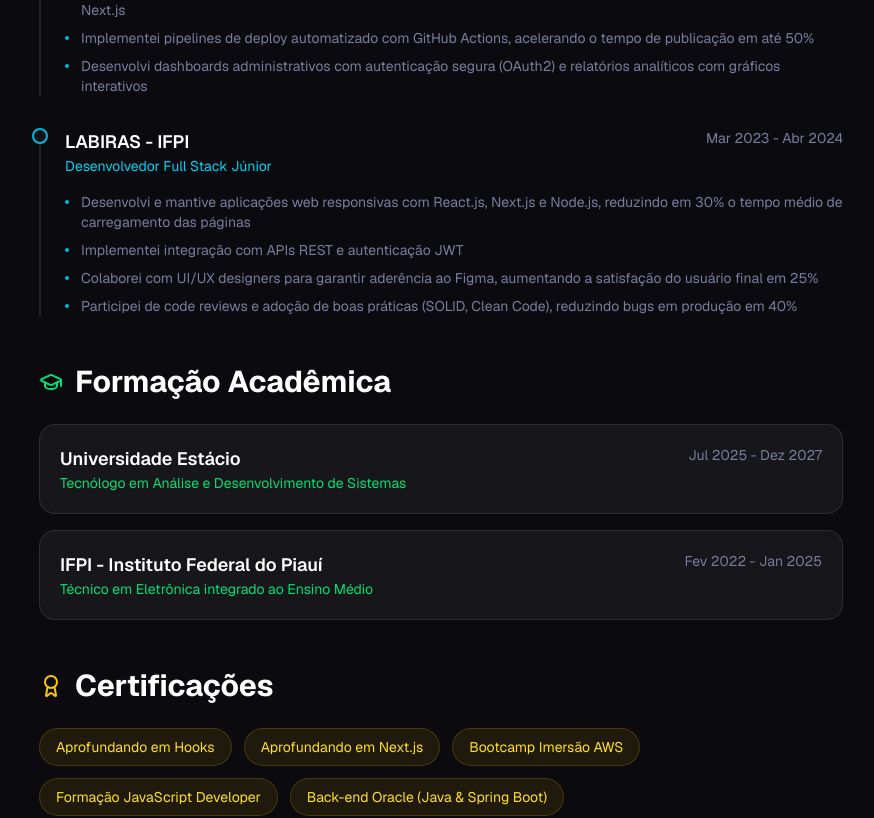
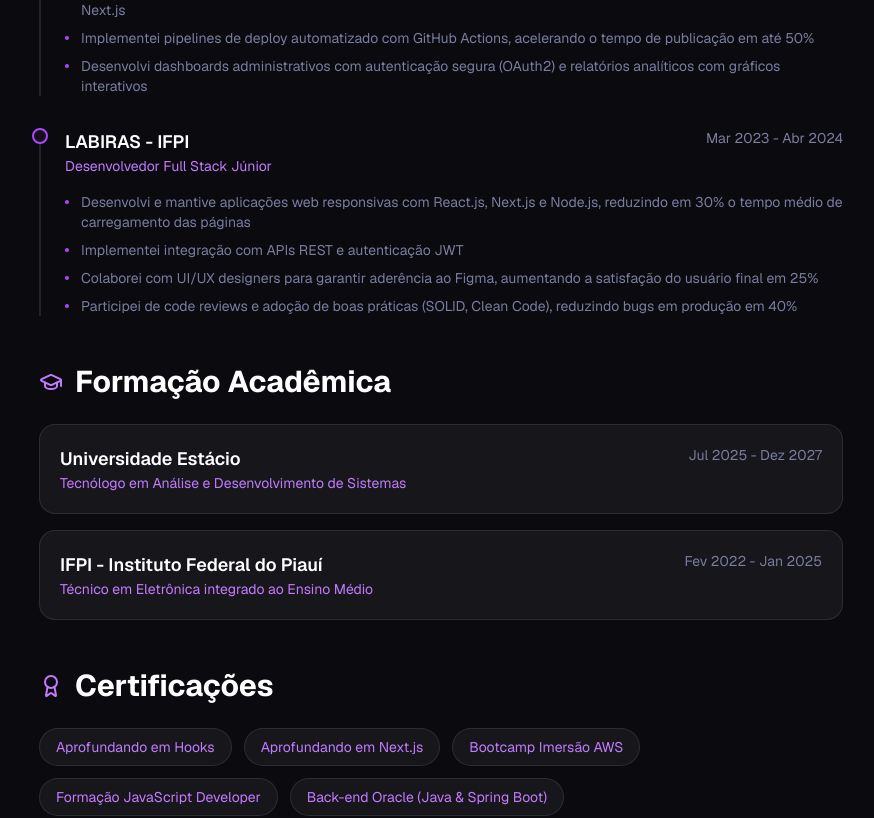
Before and after one commit to Gildaciolopes/interactive-portfolio, a Next.js app: page /about in a window 1280 px wide. Shown: the part 1521-2339 px from the top of the page, without its empty margins (373-1247 px from the left). Built offline with nearby package versions, Linux system fonts and the light colour scheme.

Commit message:
refactor: update color scheme to use purple accents throughout the About page

```diff
--- a/app/about/page.tsx
+++ b/app/about/page.tsx
@@ -444,7 +444,7 @@ export default function AboutPage() {
               <ScrollReveal delay={150}>
                 <div id="experience" className="space-y-6 scroll-mt-24">
                   <div className="flex items-center gap-3">
-                    <Briefcase className="w-6 h-6 text-cyan-400" />
+                    <Briefcase className="w-6 h-6 text-purple-400" />
                     <h2 className="text-3xl font-bold text-white">
                       {language === "pt"
                         ? "Experiência Profissional"
@@ -458,14 +458,14 @@ export default function AboutPage() {
                         key={idx}
                         className="relative pl-6 border-l-2 border-white/10"
                       >
-                        <div className="absolute -left-2.25 top-0 w-4 h-4 rounded-full bg-[#12121a] border-2 border-cyan-500" />
+                        <div className="absolute -left-2.25 top-0 w-4 h-4 rounded-full bg-[#12121a] border-2 border-purple-500" />
                         <div className="space-y-4">
                           <div className="flex items-start justify-between flex-wrap gap-2">
                             <div>
                               <h3 className="text-lg font-semibold text-white">
                                 {exp.company}
                               </h3>
-                              <p className="text-cyan-400 text-sm">
+                              <p className="text-purple-400 text-sm">
                                 {exp.role}
                               </p>
                             </div>
@@ -480,7 +480,7 @@ export default function AboutPage() {
                                 key={index}
                                 className="flex items-start gap-3"
                               >
-                                <span className="w-1 h-1 rounded-full bg-cyan-500 mt-2 shrink-0" />
+                                <span className="w-1 h-1 rounded-full bg-purple-500 mt-2 shrink-0" />
                                 <span className="text-sm text-muted-foreground">
                                   {achievement}
                                 </span>
@@ -498,7 +498,7 @@ export default function AboutPage() {
                                   rel="noopener noreferrer"
                                   className="group block shrink-0"
                                 >
-                                  <div className="relative w-full sm:w-64 rounded-xl overflow-hidden border border-white/10 hover:border-cyan-500/50 transition-all bg-white/5 backdrop-blur-sm">
+                                  <div className="relative w-full sm:w-64 rounded-xl overflow-hidden border border-white/10 hover:border-purple-500/50 transition-all bg-white/5 backdrop-blur-sm">
                                     <div className="relative w-full aspect-video">
                                       <Image
                                         src={img.src}
@@ -507,7 +507,7 @@ export default function AboutPage() {
                                         className="object-cover"
                                       />
                                     </div>
-                                    <div className="absolute top-3 right-3 bg-black/60 backdrop-blur-sm rounded-full p-2 group-hover:bg-cyan-500/80 transition-colors">
+                                    <div className="absolute top-3 right-3 bg-black/60 backdrop-blur-sm rounded-full p-2 group-hover:bg-purple-500/80 transition-colors">
                                       <ExternalLink className="w-4 h-4 text-white" />
                                     </div>
                                   </div>
@@ -526,7 +526,7 @@ export default function AboutPage() {
               <ScrollReveal delay={200}>
                 <div id="education" className="space-y-6 scroll-mt-24">
                   <div className="flex items-center gap-3">
-                    <GraduationCap className="w-6 h-6 text-green-400" />
+                    <GraduationCap className="w-6 h-6 text-purple-400" />
                     <h2 className="text-3xl font-bold text-white">
                       {language === "pt" ? "Formação Acadêmica" : "Education"}
                     </h2>
@@ -536,14 +536,14 @@ export default function AboutPage() {
                     {education.map((edu, idx) => (
                       <div
                         key={idx}
-                        className="bg-white/5 rounded-xl p-5 border border-white/10 hover:border-green-500/30 transition-colors"
+                        className="bg-white/5 rounded-xl p-5 border border-white/10 hover:border-purple-500/30 transition-colors"
                       >
                         <div className="flex items-start justify-between flex-wrap gap-2">
                           <div>
                             <h3 className="text-lg font-semibold text-white">
                               {edu.institution}
                             </h3>
-                            <p className="text-green-400 text-sm">
+                            <p className="text-purple-400 text-sm">
                               {edu.degree}
                             </p>
                           </div>
@@ -561,7 +561,7 @@ export default function AboutPage() {
               <ScrollReveal delay={250}>
                 <div id="certifications" className="space-y-6 scroll-mt-24">
                   <div className="flex items-center gap-3">
-                    <Award className="w-6 h-6 text-yellow-400" />
+                    <Award className="w-6 h-6 text-purple-400" />
                     <h2 className="text-3xl font-bold text-white">
                       {language === "pt" ? "Certificações" : "Certifications"}
                     </h2>
@@ -571,7 +571,7 @@ export default function AboutPage() {
                     {certifications.map((cert) => (
                       <div
                         key={cert}
-                        className="px-4 py-2 bg-yellow-500/10 border border-yellow-500/20 rounded-full text-sm text-yellow-300 hover:bg-yellow-500/20 transition-colors"
+                        className="px-4 py-2 bg-white/5 border border-white/10 hover:border-purple-500/20 rounded-full text-sm text-purple-400 transition-colors cursor-pointer"
                       >
                         {cert}
                       </div>
@@ -621,7 +621,7 @@ export default function AboutPage() {
                         ].map((tech) => (
                           <code
                             key={tech}
-                            className="px-3 py-1 bg-white/5 border border-white/10 rounded-full text-sm text-muted-foreground hover:border-cyan-500/50 hover:text-cyan-300 transition-colors"
+                            className="px-3 py-1 bg-white/5 border border-white/10 rounded-full text-sm text-muted-foreground hover:border-purple-500/50 hover:text-purple-300 transition-colors"
                           >
                             {tech}
                           </code>
@@ -639,7 +639,7 @@ export default function AboutPage() {
                           (tech) => (
                             <code
                               key={tech}
-                              className="px-3 py-1 bg-white/5 border border-white/10 rounded-full text-sm text-muted-foreground hover:border-green-500/50 hover:text-green-300 transition-colors"
+                              className="px-3 py-1 bg-white/5 border border-white/10 rounded-full text-sm text-muted-foreground hover:border-purple-500/50 hover:text-purple-300 transition-colors"
                             >
                               {tech}
                             </code>
@@ -658,7 +658,7 @@ export default function AboutPage() {
                           (tech) => (
                             <code
                               key={tech}
-                              className="px-3 py-1 bg-white/5 border border-white/10 rounded-full text-sm text-muted-foreground hover:border-yellow-500/50 hover:text-yellow-300 transition-colors"
+                              className="px-3 py-1 bg-white/5 border border-white/10 rounded-full text-sm text-muted-foreground hover:border-purple-500/50 hover:text-purple-300 transition-colors"
                             >
                               {tech}
                             </code>
@@ -680,7 +680,7 @@ export default function AboutPage() {
                         ].map((tech) => (
                           <code
                             key={tech}
-                            className="px-3 py-1 bg-white/5 border border-white/10 rounded-full text-sm text-muted-foreground hover:border-orange-500/50 hover:text-orange-300 transition-colors"
+                            className="px-3 py-1 bg-white/5 border border-white/10 rounded-full text-sm text-muted-foreground hover:border-purple-500/50 hover:text-purple-300 transition-colors"
                           >
                             {tech}
                           </code>
@@ -702,7 +702,7 @@ export default function AboutPage() {
                         ].map((tech) => (
                           <code
                             key={tech}
-                            className="px-3 py-1 bg-white/5 border border-white/10 rounded-full text-sm text-muted-foreground hover:border-pink-500/50 hover:text-pink-300 transition-colors"
+                            className="px-3 py-1 bg-white/5 border border-white/10 rounded-full text-sm text-muted-foreground hover:border-purple-500/50 hover:text-purple-300 transition-colors"
                           >
                             {tech}
                           </code>
```
